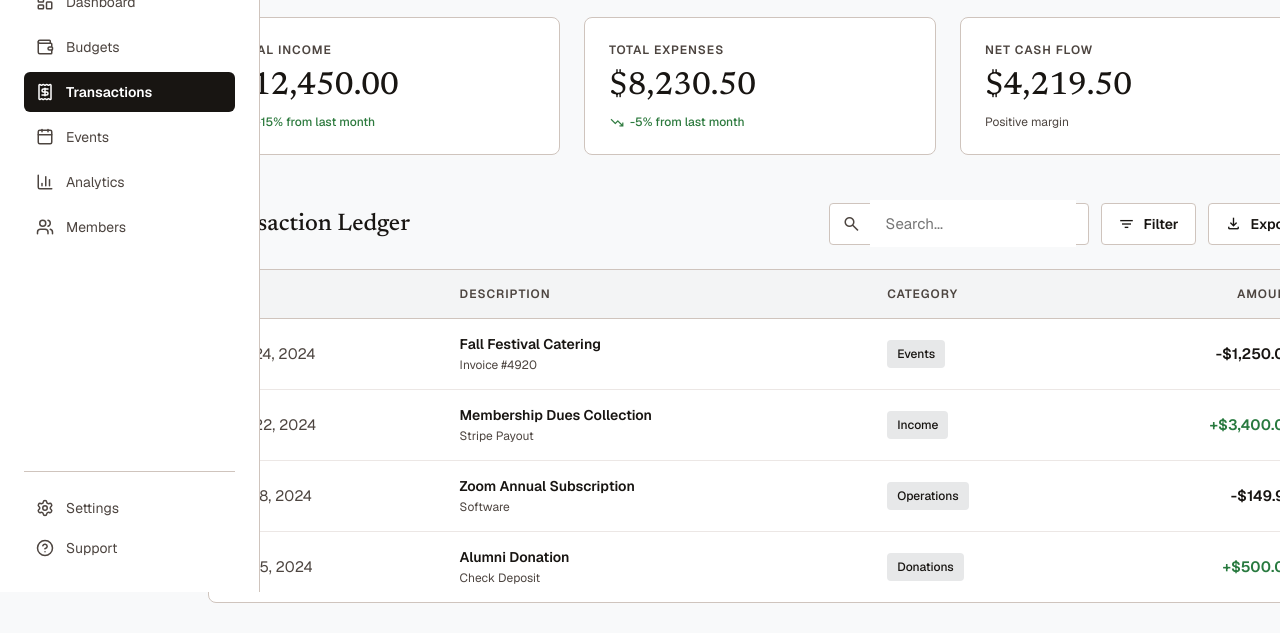
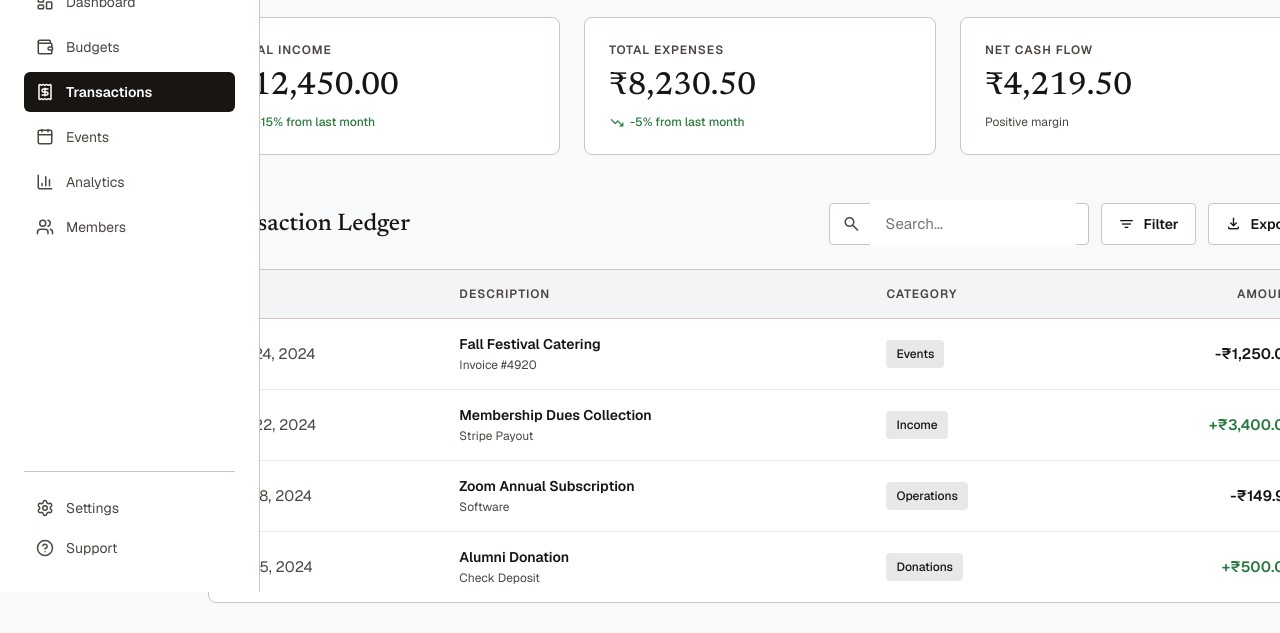
Before and after one commit to Code-by-Harshdeep/ClubVault, a React (Vite) app in the folder Club-Budget-Planner/: page /transactions in a window 1280 px wide. Shown: the part 208-841 px from the top of the page. Built offline with nearby package versions, Linux system fonts and the light colour scheme; no server answers.

Commit message:
currency format corrected

```diff
--- a/Club-Budget-Planner/src/Pages/Transactions/Transactions.jsx
+++ b/Club-Budget-Planner/src/Pages/Transactions/Transactions.jsx
@@ -33,7 +33,7 @@ const Transactions = () => {
           <div className="transactions-kpi-card">
             <span className="kpi-label">Total Income</span>
 
-            <h2>$12,450.00</h2>
+            <h2>₹12,450.00</h2>
 
             <p className="kpi-success">
               <span className="material-symbols-outlined">
@@ -49,7 +49,7 @@ const Transactions = () => {
               Total Expenses
             </span>
 
-            <h2>$8,230.50</h2>
+            <h2>₹8,230.50</h2>
 
             <p className="kpi-success">
               <span className="material-symbols-outlined">
@@ -65,7 +65,7 @@ const Transactions = () => {
               Net Cash Flow
             </span>
 
-            <h2>$4,219.50</h2>
+            <h2>₹4,219.50</h2>
 
             <p className="kpi-muted">
               Positive margin
@@ -159,7 +159,7 @@ const Transactions = () => {
                   </td>
 
                   <td className="amount negative">
-                    -$1,250.00
+                    -₹1,250.00
                   </td>
 
                 </tr>
@@ -185,7 +185,7 @@ const Transactions = () => {
                   </td>
 
                   <td className="amount positive">
-                    +$3,400.00
+                    +₹3,400.00
                   </td>
 
                 </tr>
@@ -210,7 +210,7 @@ const Transactions = () => {
                   </td>
 
                   <td className="amount negative">
-                    -$149.90
+                    -₹149.90
                   </td>
 
                 </tr>
@@ -236,7 +236,7 @@ const Transactions = () => {
                   </td>
 
                   <td className="amount positive">
-                    +$500.00
+                    +₹500.00
                   </td>
 
                 </tr>
```
